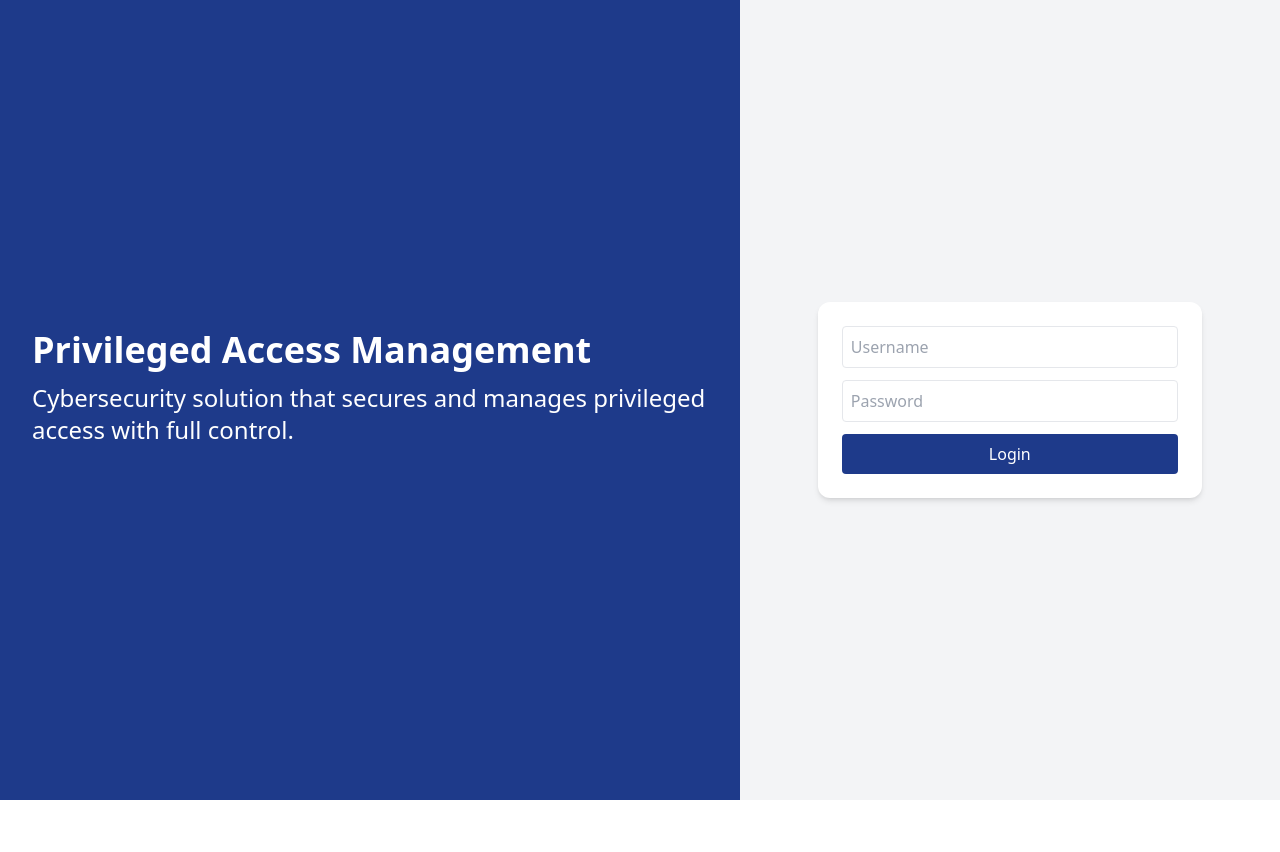
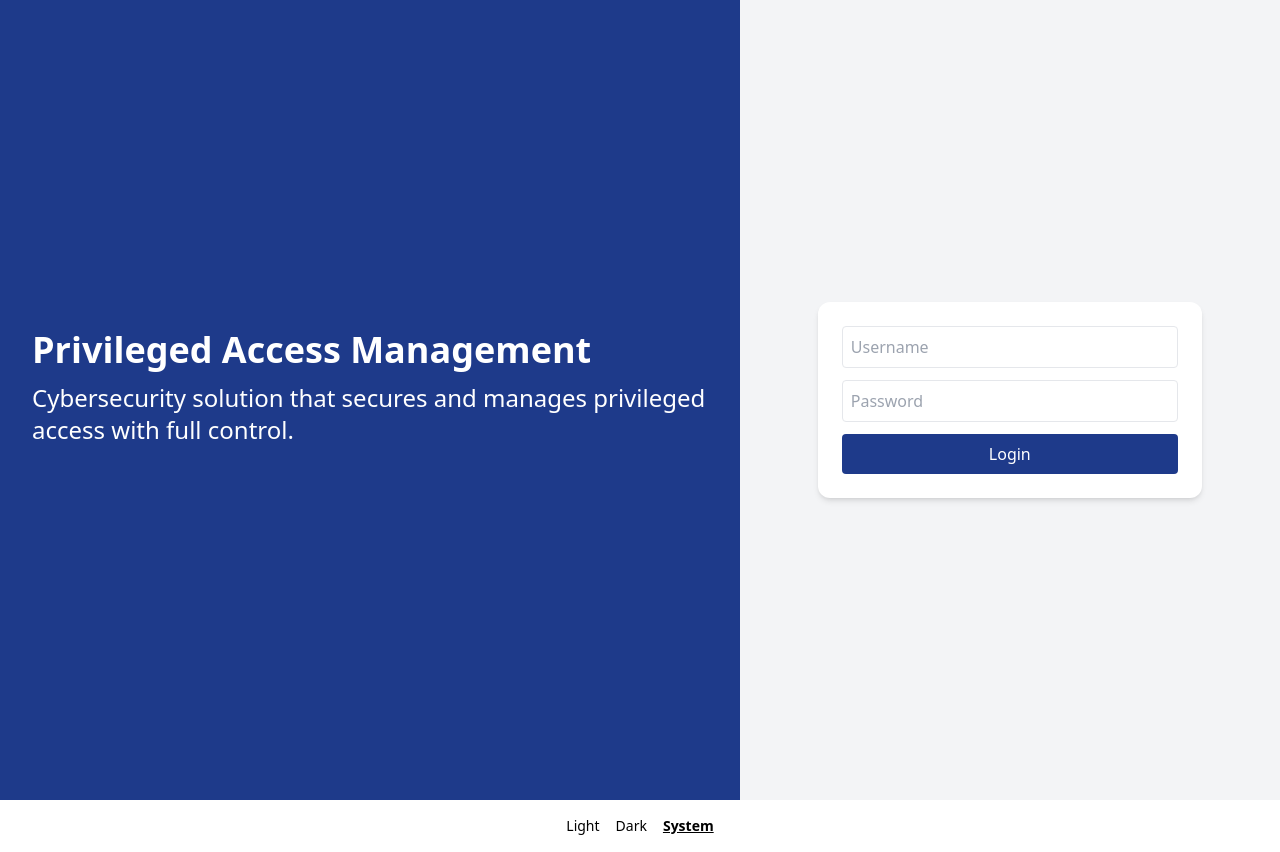
Before and after one commit to JaseemKhan211/pma-sysapp, a Next.js app in the folder frontend/: page /login in a window 1280 px wide. Before the commit the page ends 800 px from the top, so only its background shows below. Built offline with nearby package versions, Linux system fonts and the light colour scheme.

Commit message:
✨ Implement dark mode toggle with global layout support

```diff
--- a/frontend/src/app/layout.jsx
+++ b/frontend/src/app/layout.jsx
@@ -1,13 +1,23 @@
 import './globals.css';
+import ThemeToggle from '@/components/ThemeToggle';
 
 export default function RootLayout({ children }) {
   return (
     <html lang="en">
-      <body>
-        {/* <Header /> */}
-        <main>{children}</main>
-        {/* <Footer /> */}
+      <body className="bg-white text-black dark:bg-gray-900 dark:text-white transition-colors">
+        <div className="min-h-screen flex flex-col justify-between">
+          {/* <Header /> */}
+          <main className="flex-grow">
+            {children}
+          </main>
+
+          <footer className="w-full flex justify-center py-4 bg-transparent">
+            <ThemeToggle />
+          </footer>
+
+          {/* <Footer /> */}
+        </div>
       </body>
     </html>
-  )
+  );
 }
--- /dev/null
+++ b/frontend/src/components/ThemeToggle.jsx
@@ -0,0 +1,46 @@
+'use client';
+
+import { useEffect, useState } from 'react';
+
+export default function ThemeToggle() {
+  const [theme, setTheme] = useState('system');
+
+  useEffect(() => {
+    const root = window.document.documentElement;
+    const systemDark = window.matchMedia('(prefers-color-scheme: dark)').matches;
+
+    const saved = localStorage.getItem('theme');
+    const currentTheme = saved || 'system';
+    setTheme(currentTheme);
+
+    if (currentTheme === 'dark' || (currentTheme === 'system' && systemDark)) {
+      root.classList.add('dark');
+    } else {
+      root.classList.remove('dark');
+    }
+  }, []);
+
+  const toggleTheme = (newTheme) => {
+    const root = window.document.documentElement;
+    localStorage.setItem('theme', newTheme);
+    setTheme(newTheme);
+
+    if (newTheme === 'dark') {
+      root.classList.add('dark');
+    } else if (newTheme === 'light') {
+      root.classList.remove('dark');
+    } else {
+      // System preference
+      const systemDark = window.matchMedia('(prefers-color-scheme: dark)').matches;
+      systemDark ? root.classList.add('dark') : root.classList.remove('dark');
+    }
+  };
+
+  return (
+    <div className="flex space-x-4 items-center text-sm">
+      <button onClick={() => toggleTheme('light')} className={theme === 'light' ? 'font-bold underline' : ''}>Light</button>
+      <button onClick={() => toggleTheme('dark')} className={theme === 'dark' ? 'font-bold underline' : ''}>Dark</button>
+      <button onClick={() => toggleTheme('system')} className={theme === 'system' ? 'font-bold underline' : ''}>System</button>
+    </div>
+  );
+}
--- a/frontend/tailwind.config.js
+++ b/frontend/tailwind.config.js
@@ -1,5 +1,6 @@
 /** @type {import('tailwindcss').Config} */
 module.exports = {
+  darkMode: 'class',
   content: [
     "./src/**/*.{js,ts,jsx,tsx,mdx}",
     "./components/**/*.{js,ts,jsx,tsx,mdx}"
```
